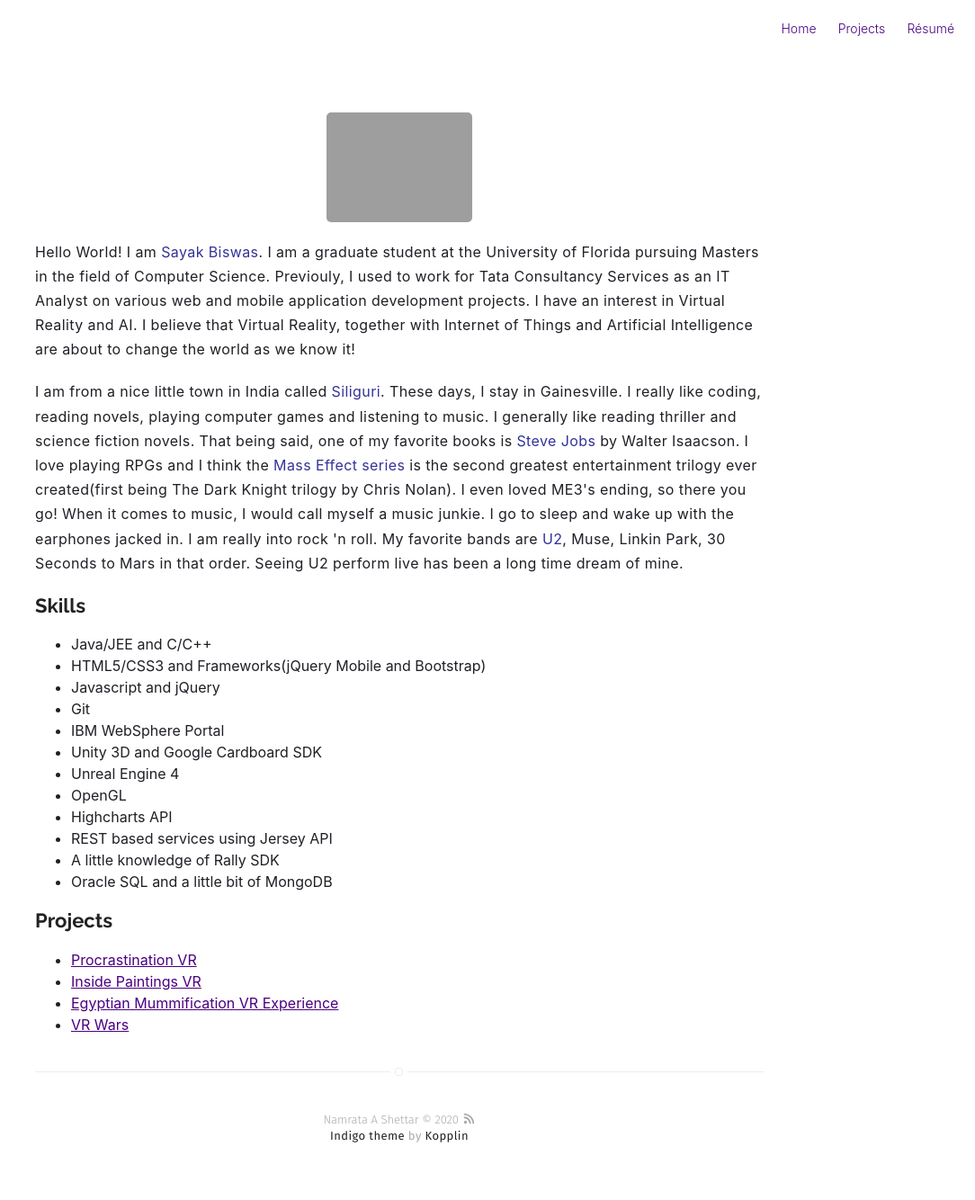
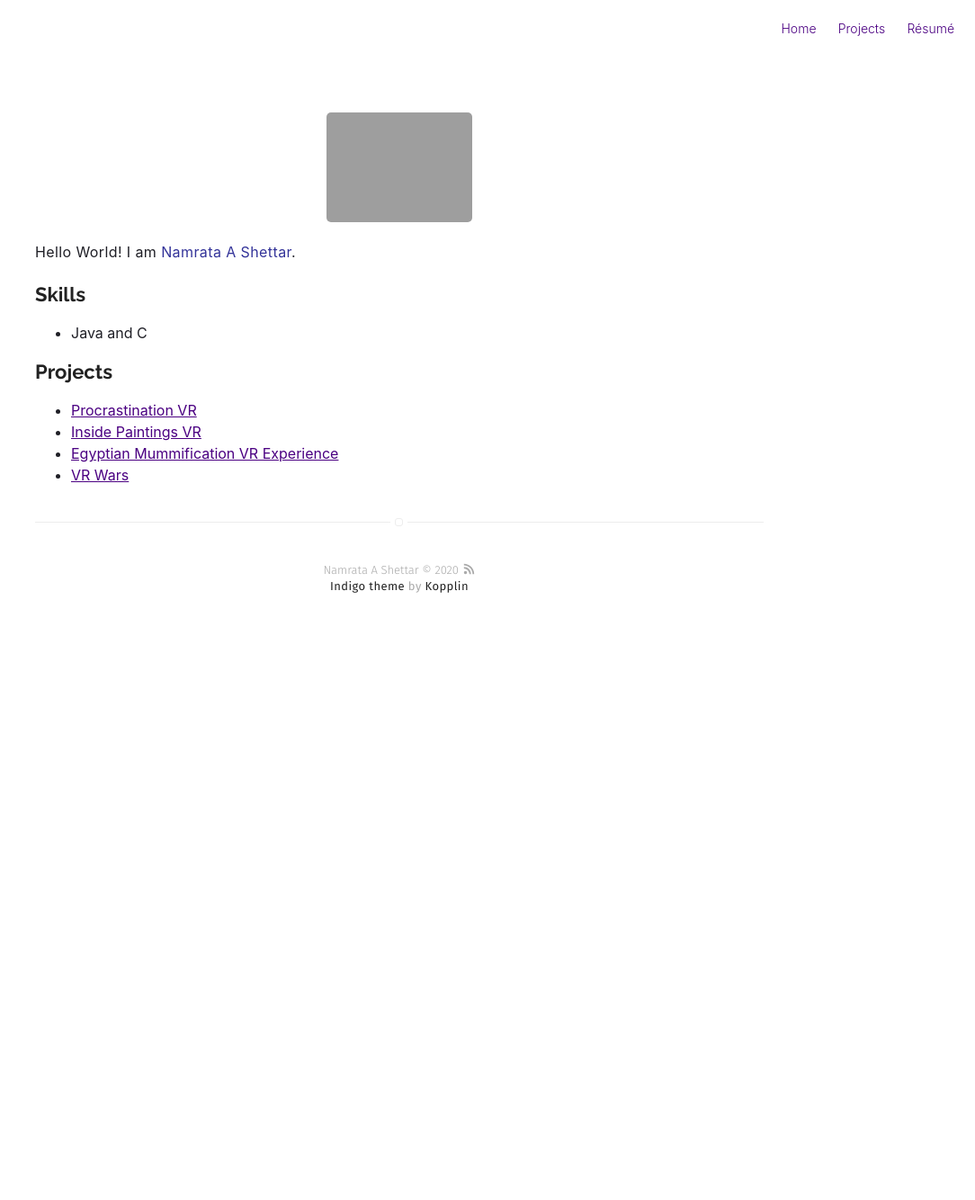
Before and after one commit to NamrataAShettar/test202, a Jekyll site: the page built from about.md, in a window 1280 px wide. Shown: the whole page at 90% size, without its empty margins (196-1280 px from the left). Built offline with Jekyll 4.4.1, drawn with Linux system fonts in a browser that asks for light colours; some web fonts are replaced; after the commit the page ends 900 px from its top, so only the background shows below that.

Commit message:
Update about.md

```diff
--- a/about.md
+++ b/about.md
@@ -4,32 +4,21 @@ layout: page
 ---
 ![Profile Image]({{ site.url }}/{{ site.picture }})
 
-<p>Hello World! I am <span class="emphasize">Sayak Biswas</span>. I am a graduate student at the University of Florida pursuing Masters in the field of Computer Science. Previouly, I used to work for Tata Consultancy Services as an IT Analyst on various web and mobile application development projects. I have an interest in Virtual Reality and AI. I believe that Virtual Reality, together with Internet of Things and Artificial Intelligence are about to change the world as we know it!</p>
+<p>Hello World! I am <span class="emphasize">Namrata A Shettar</span>.</p>
 
-<p>I am from a nice little town in India called <span class="emphasize">Siliguri</span>. These days, I stay in Gainesville. I really like coding, reading novels, playing computer games and listening to music. I generally like reading thriller and science fiction novels. That being said, one of my favorite books is <span class="emphasize">Steve Jobs</span> by Walter Isaacson. I love playing RPGs and I think the <span class="emphasize">Mass Effect series</span> is the second greatest entertainment trilogy ever created(first being The Dark Knight trilogy by Chris Nolan). I even loved ME3's ending, so there you go! When it comes to music, I would call myself a music junkie. I go to sleep and wake up with the earphones jacked in. I am really into rock 'n roll. My favorite bands are <span class="emphasize">U2</span>, Muse, Linkin Park, 30 Seconds to Mars in that order. Seeing U2 perform live has been a long time dream of mine.</p>
+<p></p>
 
 <h2>Skills</h2>
 
 <ul class="skill-list">
-	<li>Java/JEE and C/C++</li>
-	<li>HTML5/CSS3 and Frameworks(jQuery Mobile and Bootstrap)</li>
-	<li>Javascript and jQuery</li>
-	<li>Git</li>
-	<li>IBM WebSphere Portal</li>
-	<li>Unity 3D and Google Cardboard SDK</li>
-	<li>Unreal Engine 4</li>
-	<li>OpenGL</li>
-	<li>Highcharts API</li>
-	<li>REST based services using Jersey API</li>
-	<li>A little knowledge of Rally SDK</li>
-	<li>Oracle SQL and a little bit of MongoDB</li>
+	<li>Java and C</li>
 </ul>
 
 <h2>Projects</h2>
 
 <ul class="project-list">
-	<li><a href="https://github.com/sayakbiswas/Procrastination-VR">Procrastination VR</a></li>
-	<li><a href="https://github.com/sayakbiswas/inside-paintings-vr">Inside Paintings VR</a></li>
-	<li><a href="https://github.com/spandananitdgp/Egyptian-Mummification-VR-Experience">Egyptian Mummification VR Experience</a></li>
-	<li><a href="https://github.com/sayakbiswas/VR-Wars">VR Wars</a></li>
+	<li><a>Procrastination VR</a></li>
+	<li><a>Inside Paintings VR</a></li>
+	<li><a>Egyptian Mummification VR Experience</a></li>
+	<li><a>VR Wars</a></li>
 </ul>
```
